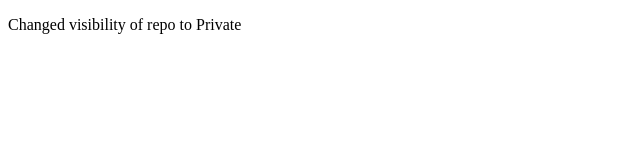
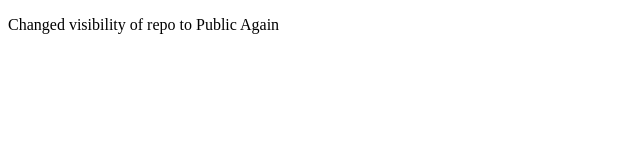
Before and after one commit to blndr-tommy1441/learning-repo, a plain HTML site: page index.html in a window 1280 px wide. Shown: the full height of the page, 0-640 px from the left. Drawn offline with Linux system fonts and the light colour scheme.

Commit message:
Changed to Public again

```diff
--- a/index.html
+++ b/index.html
@@ -7,6 +7,6 @@
 		<title>Document</title>
 	</head>
 	<body>
-		<p>Changed visibility of repo to Private</p>
+		<p>Changed visibility of repo to Public Again</p>
 	</body>
 </html>
```
